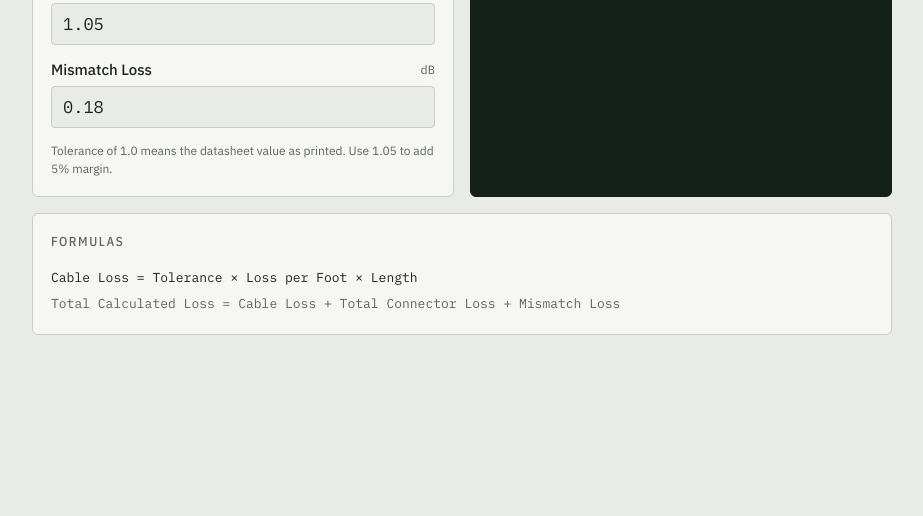
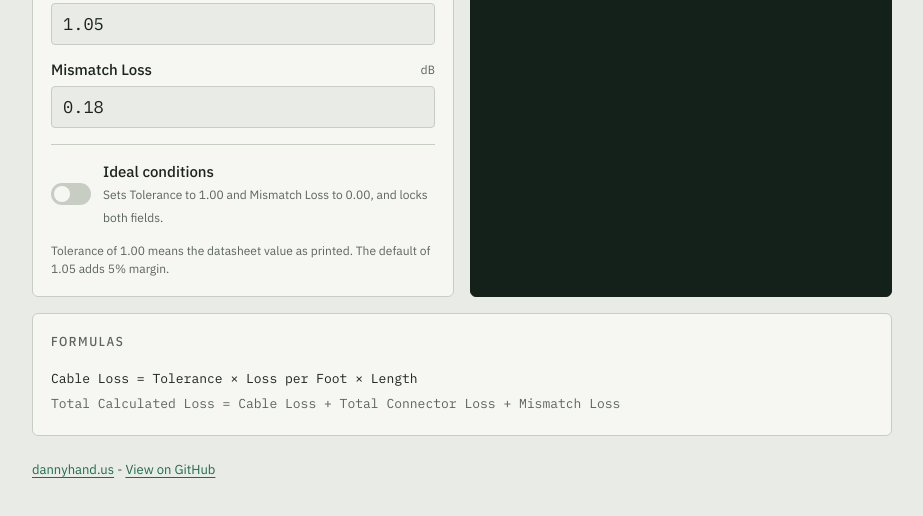
Before and after one commit to dannyhand/cablelosscalculator, a plain HTML site: page index.html in a window 1280 px wide. Shown: the part 488-1004 px from the top of the page, without its empty margins (178-1101 px from the left). Before the commit the page ends 863 px from the top, so only its background shows below. Drawn offline with nearby package versions, Linux system fonts and the light colour scheme.

Commit message:
Add Ideal Conditions toggle

```diff
--- a/index.html
+++ b/index.html
@@ -202,6 +202,85 @@
       border-color: var(--accent);
     }
 
+    .field input:disabled {
+      opacity: 0.55;
+      cursor: not-allowed;
+    }
+
+    .toggle {
+      display: flex;
+      align-items: center;
+      gap: 12px;
+      margin-top: 16px;
+      padding-top: 16px;
+      border-top: 1px solid var(--line);
+      cursor: pointer;
+    }
+
+    .toggle input {
+      position: absolute;
+      opacity: 0;
+      width: 1px;
+      height: 1px;
+    }
+
+    .toggle .track {
+      flex: none;
+      width: 40px;
+      height: 22px;
+      border-radius: 11px;
+      background: var(--line);
+      position: relative;
+      transition: background 0.15s;
+    }
+
+    .toggle .track::after {
+      content: "";
+      position: absolute;
+      top: 3px;
+      left: 3px;
+      width: 16px;
+      height: 16px;
+      border-radius: 50%;
+      background: var(--panel);
+      transition: transform 0.15s;
+    }
+
+    .toggle input:checked+.track {
+      background: var(--accent);
+    }
+
+    .toggle input:checked+.track::after {
+      transform: translateX(18px);
+    }
+
+    .toggle input:focus-visible+.track {
+      outline: 2px solid var(--accent);
+      outline-offset: 2px;
+    }
+
+    .toggle .text {
+      min-width: 0;
+    }
+
+    .toggle .text b {
+      display: block;
+      font-weight: 500;
+    }
+
+    .toggle .text span {
+      font-size: 12px;
+      color: var(--muted);
+    }
+
+    @media (prefers-reduced-motion: reduce) {
+
+      .toggle .track,
+      .toggle .track::after {
+        transition: none;
+      }
+    }
+
     .note {
       font-size: 12px;
       color: var(--muted);
@@ -301,6 +380,22 @@
     .formulas code+code {
       color: var(--muted);
     }
+
+    footer {
+      margin-top: 24px;
+      font-size: 13px;
+      color: var(--muted);
+    }
+
+    footer a {
+      color: var(--accent);
+      text-underline-offset: 3px;
+    }
+
+    footer a:focus-visible {
+      outline: 2px solid var(--accent);
+      outline-offset: 2px;
+    }
   </style>
 
   <div class="wrap">
@@ -335,7 +430,13 @@
             <input id="mis" type="number" inputmode="decimal" step="any" min="0" value="0.18">
           </div>
         </div>
-        <p class="note">Tolerance of 1.0 means the datasheet value as printed. Use 1.05 to add 5% margin.</p>
+        <label class="toggle" for="ideal">
+          <input id="ideal" type="checkbox">
+          <span class="track" aria-hidden="true"></span>
+          <span class="text"><b>Ideal conditions</b><span>Sets Tolerance to 1.00 and Mismatch Loss to 0.00, and locks
+              both fields.</span></span>
+        </label>
+        <p class="note">Tolerance of 1.00 means the datasheet value as printed. The default of 1.05 adds 5% margin.</p>
       </section>
 
       <section class="panel readout" aria-labelledby="out-h" aria-live="polite">
@@ -368,6 +469,11 @@
       <code>Cable Loss = Tolerance × Loss per Foot × Length</code>
       <code>Total Calculated Loss = Cable Loss + Total Connector Loss + Mismatch Loss</code>
     </div>
+
+    <footer>
+      <a href="https://dannyhand.us" target="_blank" rel="noopener">dannyhand.us</a> - <a
+        href="https://github.com/dannyhand/cablelosscalculator" target="_blank" rel="noopener">View on GitHub</a>
+    </footer>
   </div>
 
   <script>
@@ -398,9 +504,24 @@
   }
 
   ids.forEach(function (id) { el[id].addEventListener("input", update); });
+
+  var ideal = document.getElementById("ideal");
+  ideal.addEventListener("change", function () {
+    if (ideal.checked) {
+      el.tol.value = "1.00";
+      el.mis.value = "0.00";
+    } else {
+      el.tol.value = "1.05";
+      el.mis.value = "0.18";
+    }
+    el.tol.disabled = ideal.checked;
+    el.mis.disabled = ideal.checked;
+    update();
+  });
+
   update();
 })();
-</script>
+  </script>
 
 </body>
 
```
